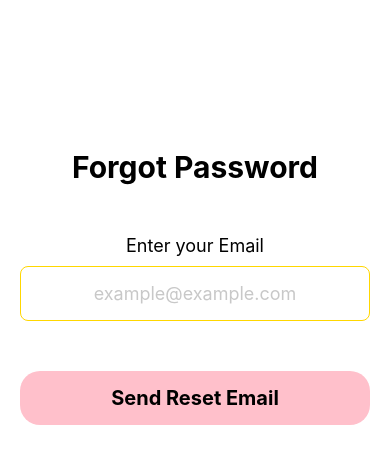
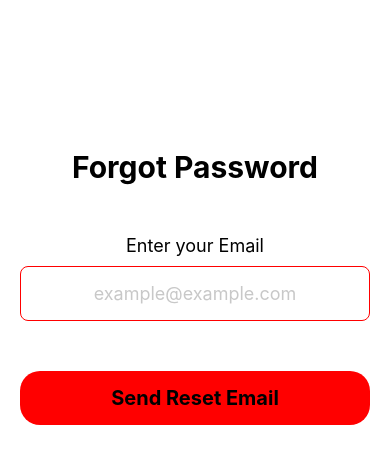
Before and after one commit to Oumaima-chiha/Accessory-website, a React Native app in the folder client/accessory/: screen /email in a window 390 px wide. Shown: the top 464 px of the page. Built offline with nearby package versions, Linux system fonts and the light colour scheme.

Commit message:
resetpassword

```diff
--- a/client/accessory/routes/Navigator.js
+++ b/client/accessory/routes/Navigator.js
@@ -18,6 +18,9 @@ import ReceiptScreen from "../screens/ReceiptScreen";
 import VerificationCodeScreen from '../screens/VerificationCodeScreen';
 import ConfirmEmail from '../screens/ConfirmEmail';
 import NewPassword from '../screens/NewPasswordScreen';
+import VerifyResetCode from '../screens/VerifyResetCode';
+
+
 
 
 const Stack = createStackNavigator();
@@ -46,6 +49,7 @@ function AppNavigation() {
         <Stack.Group  screenOptions={{headerShown:false,presentation:'modal'}}>
         <Stack.Screen name="LogIn" component={Login} />
         <Stack.Screen name="email" component={ConfirmEmail} />
+        <Stack.Screen name="code" component={VerifyResetCode} />
         <Stack.Screen name="pass" component={NewPassword} />
         <Stack.Screen name="SignUp" component={SignUp} />
         <Stack.Screen name="Main" component={MainPage} />
--- a/client/accessory/screens/ConfirmEmail.jsx
+++ b/client/accessory/screens/ConfirmEmail.jsx
@@ -1,25 +1,57 @@
-import React, { useState, useRef } from "react";
-import { View, TouchableOpacity, StyleSheet, TextInput, Text } from "react-native";
+import React, { useState, useRef } from 'react';
+import {
+  View,
+  Text,
+  StyleSheet,
+  TextInput,
+  TouchableOpacity,
+  ScrollView,
+} from 'react-native';
 
-const ConfirmEmail = ({navigation}) => {
+import axios from 'axios';
+
+
+
+
+const ConfirmEmail = ({ navigation }) => {
+
+
+
+    const emailRef = useRef();
+
+
     const [email, setEmail] = useState('');
-  const emailRef = useRef();
+
 
     const handleChangeEmail = (text) => {
       setEmail(text);
     };
+    const sendResetEmail = async () => {
+        try {
+          const response = await axios.post(`http://192.168.1.3:3000/api/customers/forgotpassword`,  {email} );
+          navigation.navigate("code" , { email })
+          if (response.status === 200) {
 
-  const sendResetEmail = () => {
-    // Implement logic to send reset email using the entered email (email state)
-    console.log("Reset email sent to:", email);
-    // Reset the email input after sending the reset email
-    setEmail('');
-    emailRef.current.clear(); // Clear the TextInput field
-    navigation.navigate("pass")
+          } else {
+            console.log('Error sending reset email:', response.status);
+          }
+        } catch (error) {
+          console.error('Error sending reset email:', error);
+          if (error.response && error.response.status === 404) {
+            console.log('Email not found. Please double-check your email address.');
+          } else {
+            console.log('Unexpected error:', error.message);
+          }
+        }
       };
 
+
     return (
-    <View style={styles.container}>
+        <ScrollView contentContainerStyle={styles.container}>
+
+
+
+
           <View style={styles.forgotPasswordParent}>
             <Text style={styles.forgotPasswordTitle}>Forgot Password</Text>
 
@@ -42,9 +74,10 @@ const ConfirmEmail = ({navigation}) => {
               <Text style={styles.sendResetButtonText}>Send Reset Email</Text>
             </TouchableOpacity>
           </View>
-    </View>
+        </ScrollView>
       );
     };
+
 
 const styles = StyleSheet.create({
   container: {
@@ -77,7 +110,7 @@ const styles = StyleSheet.create({
   },
   emailInput: {
     borderWidth: 1.5,
-        borderColor: "gold",
+    borderColor: "red",
     borderRadius: 8,
     padding: 16,
 
@@ -85,16 +118,15 @@ const styles = StyleSheet.create({
     textAlign: 'center',
   },
   sendResetButtonContainer: {
-        backgroundColor: "pink",
+    backgroundColor: "red",
     justifyContent: 'center',
     alignItems: 'center',
     borderRadius: 20,
     padding: 15,
     marginTop: 20,
-        borderColor: "gold",
   },
   sendResetButtonText: {
-        borderColor: "gold",
+
     fontWeight: 'bold',
     fontSize: 20,
   },
--- /dev/null
+++ b/client/accessory/screens/VerifyResetCode.jsx
@@ -0,0 +1,122 @@
+import React, { useState, useRef } from 'react';
+import {
+  View,
+  Text,
+  StyleSheet,
+  TextInput,
+  TouchableOpacity,
+  ScrollView,
+} from 'react-native';
+
+import axios from 'axios';
+
+
+
+const VerifyResetCode = ({ navigation,route }) => {
+  const codeRef = useRef();
+
+  const [code, setCode] = useState('');
+  const { email } = route.params;
+
+  const handleChangeCode = (text) => {
+    setCode(text);
+  };
+
+  const VerifyResetCode = async () => {
+    try {
+      const response = await axios.post(`http://192.168.1.3:3000/api/customers/verifyresetcode`, { email, resetCode: code });
+
+      if (response.status === 200) {
+        navigation.navigate("pass" , { email });
+      } else {
+        console.log('Error verifying reset code:', response.status);
+      }
+    } catch (error) {
+      console.error('Error verifying reset code:', error);
+    }
+  };
+
+  return (
+    <ScrollView contentContainerStyle={styles.container}>
+      <View style={styles.forgotPasswordParent}>
+        <Text style={styles.forgotPasswordTitle}>Verify Reset Code</Text>
+
+        <View style={styles.inputContainer}>
+          <Text style={styles.label}>Enter the Reset Code</Text>
+          <TextInput
+            onChangeText={handleChangeCode}
+            value={code}
+            placeholder="1234"
+            placeholderTextColor="#c8c8c8"
+            keyboardType="numeric"
+            autoCapitalize="none"
+            autoCorrect={false}
+            style={styles.emailInput}
+            ref={codeRef}
+          />
+        </View>
+        <TouchableOpacity
+          style={styles.sendResetButtonContainer}
+          onPress={VerifyResetCode}
+        >
+          <Text style={styles.sendResetButtonText}>Verify Code</Text>
+        </TouchableOpacity>
+      </View>
+    </ScrollView>
+  );
+};
+
+const styles = StyleSheet.create({
+  container: {
+    flex: 1,
+    backgroundColor: 'black',
+    justifyContent: 'center',
+    alignItems: 'center',
+  },
+  forgotPasswordParent: {
+    marginTop: 5,
+    padding: 20,
+    width: '100%',
+    height: '70%',
+  },
+  forgotPasswordTitle: {
+
+    fontWeight: 'bold',
+    fontSize: 30,
+    textAlign: 'center',
+    marginBottom: 50,
+  },
+  inputContainer: {
+    marginBottom: 30,
+  },
+  label: {
+
+    fontSize: 18,
+    marginBottom: 10,
+    textAlign: 'center',
+  },
+  emailInput: {
+    borderWidth: 1.5,
+    borderColor: 'red',
+    borderRadius: 8,
+    padding: 16,
+
+    fontSize: 18,
+    textAlign: 'center',
+  },
+  sendResetButtonContainer: {
+    backgroundColor: "red",
+    justifyContent: 'center',
+    alignItems: 'center',
+    borderRadius: 20,
+    padding: 15,
+    marginTop: 20,
+  },
+  sendResetButtonText: {
+
+    fontWeight: 'bold',
+    fontSize: 20,
+  },
+});
+
+export default VerifyResetCode;
```
Lines whose indentation alone changed are shown as unchanged.
